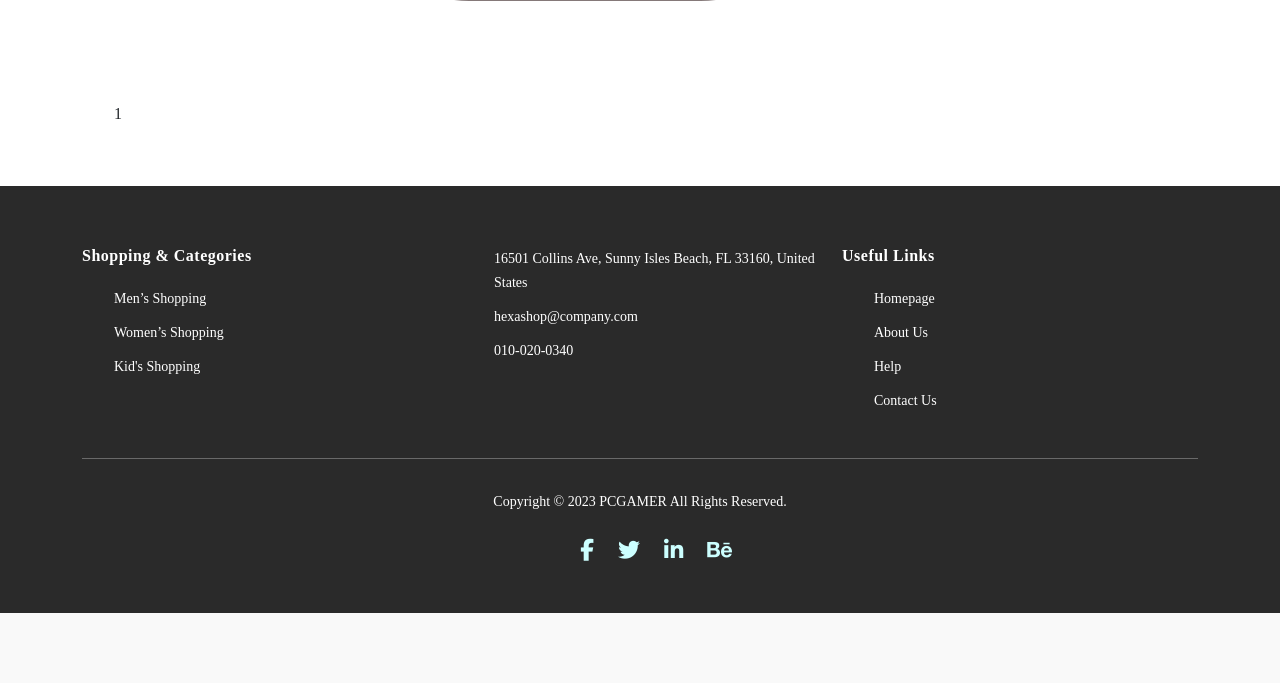
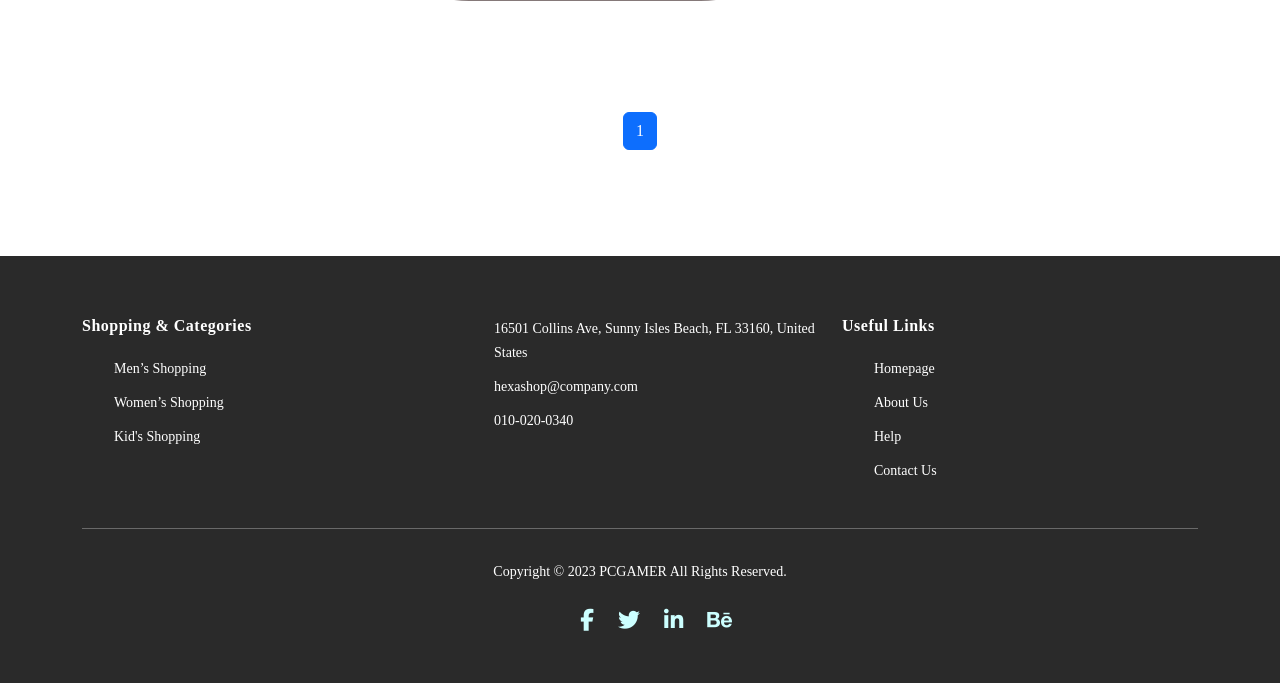
Before and after one commit to Kamal-AbdElKerim/brief-6-fin, a PHP site: page /products.php in a window 1280 px wide. Shown: the part 602-1285 px from the top of the page. Before the commit the page ends 1215 px from the top, so only its background shows below. Run offline with PHP 8.4, Linux system fonts and the light colour scheme; the visitor is signed in with stand-in values (Sample User, id 1); tables that the repository leaves empty or names only in its code hold one stand-in row (values such as "Sample post"); grey boxes marked "Sample" are stand-in pictures; some libraries are stand-ins or nearby versions.

Commit message:
fix color pagin

```diff
--- a/js/products.js
+++ b/js/products.js
@@ -1,6 +1,6 @@
 
 
-const limit = 5;
+const limit = 2;
 let filteredProducts = []; // Initialize as an empty array to avoid 'undefined' errors
 
 function paginateFun(number_page) {
@@ -34,11 +34,21 @@ function paginateFun(number_page) {
 
   const buttons = [...Array(Math.ceil(filteredProducts.length / limit)).keys()].map((elem) => {
     return `<li class="page-item">
-      <button class="page-link" onclick="paginateFun(${elem + 1})">${elem + 1}</button>
+      <button class="page-link" data-page="${elem + 1}" onclick="paginateFun(${elem + 1})">${elem + 1}</button>
     </li>`;
   });
 
   document.getElementById("paginate").innerHTML = buttons.join("");
+
+  const buttone = document.querySelectorAll('.page-link');
+  buttone.forEach(button => {
+    button.classList.remove('active');
+  });
+
+  const activeButton = document.querySelector(`.page-link[data-page="${number_page}"]`);
+  if (activeButton) {
+    activeButton.classList.add('active');
+  }
 }
 
 function fetchDataAndUpdateTable(selectedValue) {
--- a/products.php
+++ b/products.php
@@ -80,6 +80,11 @@ $isActive = "products.php";
   .form-check-input.big-checkbox:not(:checked)::before {
     visibility: hidden;
   }
+  .active-page {
+  background-color: #007bff;
+  color: #fff;
+  /* Add any other styles for the active state */
+}
 </style>
 </head>
 
@@ -153,10 +158,21 @@ $isActive = "products.php";
                 <div class="item3 row " id="data" >
 
             </div>
+                <div class="item5  " >
+                <nav aria-label="..." class=" d-flex  justify-content-center  w-100 ">
+  <ul class="pagination " id="paginate">
+
+
+  </ul>
+</nav>
+            </div>
              <!-- end card -->
 
+
+
                 </div>
-                <ul id="paginate"></ul>
+
+
 
                         </div>
     </section>
```
